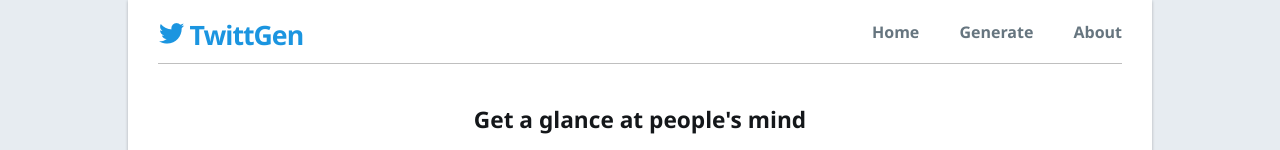
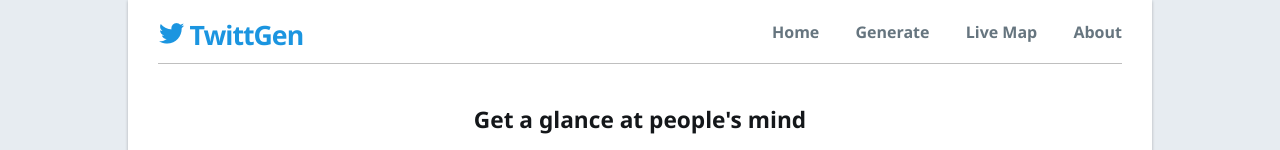
Before and after one commit to sharon77242/Tweets, an Angular app in the folder Web/: page /Generate in a window 1280 px wide. Shown: the top 150 px of the page. Built offline with nearby package versions, Linux system fonts and the light colour scheme.

Commit message:
Add blank LiveMap component

```diff
--- a/Web/src/app/app.component.css
+++ b/Web/src/app/app.component.css
@@ -31,7 +31,7 @@
 }
 
 .menu {
-    width: 250px;
+    width: 350px;
     list-style-type: none;
     display: flex;
     flex-direction: row;
--- a/Web/src/app/app.component.html
+++ b/Web/src/app/app.component.html
@@ -7,14 +7,8 @@
       </a>
     </div>
     <ul class="menu">
-      <li>
-        <a href="/Main">Home</a>
-      </li>
-      <li>
-        <a href="/Generate">Generate</a>
-      </li>
-      <li>
-        <a href="#">About</a>
+      <li *ngFor="let item of menuItems">
+        <a href="{{ item.url }}">{{ item.title }}</a>
       </li>
     </ul>
   </div>
--- a/Web/src/app/app.component.ts
+++ b/Web/src/app/app.component.ts
@@ -6,5 +6,10 @@ import { Component } from '@angular/core';
   styleUrls: ['./app.component.css']
 })
 export class AppComponent {
-  title = 'app';
+  menuItems = [
+    { title: 'Home', url: '/Main' },
+    { title: 'Generate', url: '/Generate' },
+    { title: 'Live Map', url: '/LiveMap' },
+    { title: 'About', url: '#' }
+  ]
 }
--- /dev/null
+++ b/Web/src/app/live-map/live-map.component.html
@@ -0,0 +1,3 @@
+<p>
+  live-map works!
+</p>
--- /dev/null
+++ b/Web/src/app/live-map/live-map.component.ts
@@ -0,0 +1,15 @@
+import { Component, OnInit } from '@angular/core';
+
+@Component({
+  selector: 'app-live-map',
+  templateUrl: './live-map.component.html',
+  styleUrls: ['./live-map.component.css']
+})
+export class LiveMapComponent implements OnInit {
+
+  constructor() { }
+
+  ngOnInit() {
+  }
+
+}
```
Also changed, not shown: Web/src/app/app.module.ts (+7 -1 lines), Web/src/app/live-map/live-map.component.css (added).
